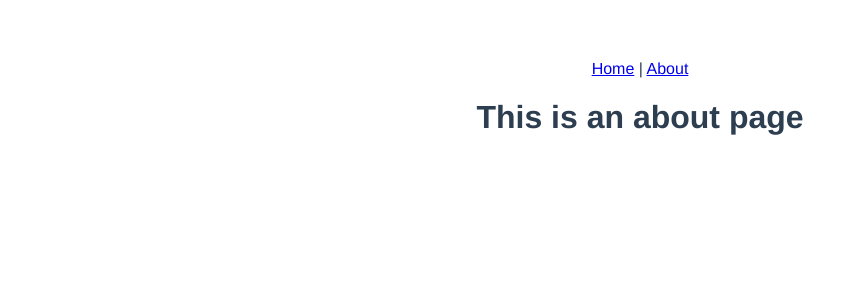
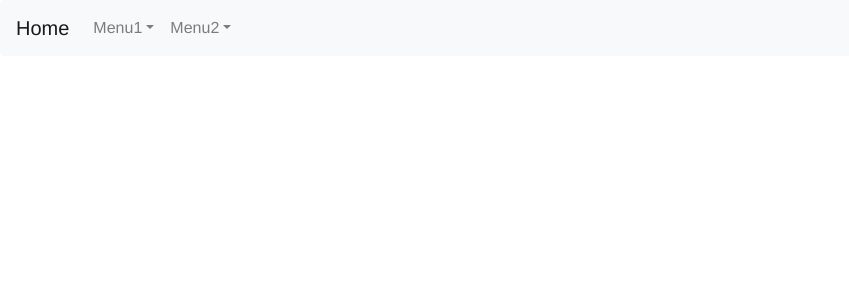
Before and after one commit to GrimmjowNa/django-traning, a Vue app in the folder mysite/app/: page /#/about in a window 1280 px wide. Before the commit this address led to /#/about. Shown: the top 300 px of the page, without its empty margins (0-849 px from the left). Built offline with nearby package versions, Linux system fonts and the light colour scheme.

Commit message:
init vue router and add bootstrap

```diff
--- a/mysite/app/package.json
+++ b/mysite/app/package.json
@@ -8,6 +8,9 @@
     "lint": "vue-cli-service lint"
   },
   "dependencies": {
+    "bootstrap": "^4.1.1",
+    "bootstrap-vue": "^2.0.0-rc.11",
+    "jquery": "^3.3.1",
     "vue": "^2.5.16",
     "vue-router": "^3.0.1"
   },
--- a/mysite/app/src/App.vue
+++ b/mysite/app/src/App.vue
@@ -1,12 +1,25 @@
 <template>
-  <div id="app">
-    <div id="nav">
-      <router-link to="/">Home</router-link> |
-      <router-link to="/about">About</router-link>
+    <div id="app">
+        <Menu/>
+        <!-- <div id="nav">
+            <router-link to="/">Home</router-link> |
+            <router-link to="/about">About</router-link>
+        </div> -->
+        <router-view name="menu"/>
     </div>
-    <router-view/>
-  </div>
 </template>
+
+<script>
+// @ is an alias to /src
+import Menu from '@/components/Menu.vue'
+
+export default {
+  name: 'app',
+  components: {
+    Menu
+  }
+}
+</script>
 
 <style>
 #app {
@@ -15,6 +28,5 @@
   -moz-osx-font-smoothing: grayscale;
   text-align: center;
   color: #2c3e50;
-  margin-top: 60px;
 }
 </style>
--- /dev/null
+++ b/mysite/app/src/components/Menu.vue
@@ -0,0 +1,34 @@
+<template>
+    <nav class="navbar navbar-expand-lg navbar-light bg-light rounded">
+        <router-link to="/" class="navbar-brand">Home</router-link>
+
+        <div class="collapse navbar-collapse">
+            <ul class="navbar-nav mr-auto">
+                <li class="nav-item dropdown">
+                    <router-link to="/menu1" class="nav-link dropdown-toggle" data-toggle="dropdown" aria-haspopup="true" aria-expanded="false">Menu1</router-link>
+                    <div class="dropdown-menu" aria-labelledby="dropdown09">
+                        <router-link to="/menu1/menu11" class="dropdown-item">Menu11</router-link>
+                        <router-link to="/menu1/menu12" class="dropdown-item">Menu12</router-link>
+                    </div>
+                </li>
+                <li class="nav-item dropdown">
+                    <router-link to="/menu2" class="nav-link dropdown-toggle" data-toggle="dropdown" aria-haspopup="true" aria-expanded="false">Menu2</router-link>
+                    <div class="dropdown-menu" aria-labelledby="dropdown09">
+                        <router-link to="/menu2/menu21" class="dropdown-item">Menu21</router-link>
+                        <router-link to="/menu2/menu22" class="dropdown-item">Menu22</router-link>
+                    </div>
+                </li>
+            </ul>
+        </div>
+    </nav>
+</template>
+
+<script>
+export default {
+    name: 'Menu'
+}
+</script>
+
+<style scoped>
+
+</style>
--- a/mysite/app/src/views/Home.vue
+++ b/mysite/app/src/views/Home.vue
@@ -1,18 +1,17 @@
 <template>
-  <div class="home">
-    <img src="../assets/logo.png">
-    <HelloWorld msg="Welcome to Your Vue.js App"/>
-  </div>
+    <div class="home">
+        <img src="../assets/logo.png">
+    </div>
 </template>
 
 <script>
 // @ is an alias to /src
-import HelloWorld from '@/components/HelloWorld.vue'
+import Menu from '@/components/Menu.vue'
 
 export default {
   name: 'home',
   components: {
-    HelloWorld
+    Menu
   }
 }
 </script>
```
Also changed, not shown: mysite/app/src/main.js (+5 -2 lines), mysite/app/src/router.js (+3 -6 lines), 1 other file (tests, documents, lock files or other folders).
